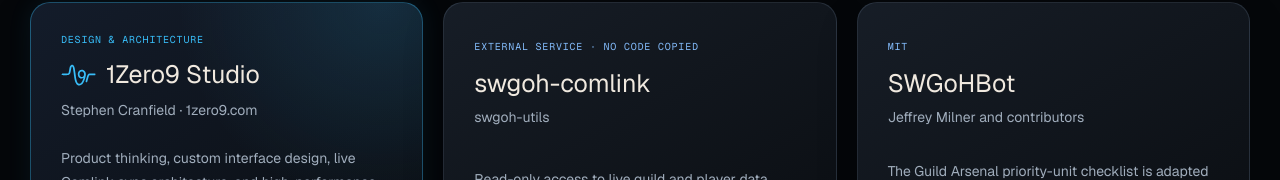
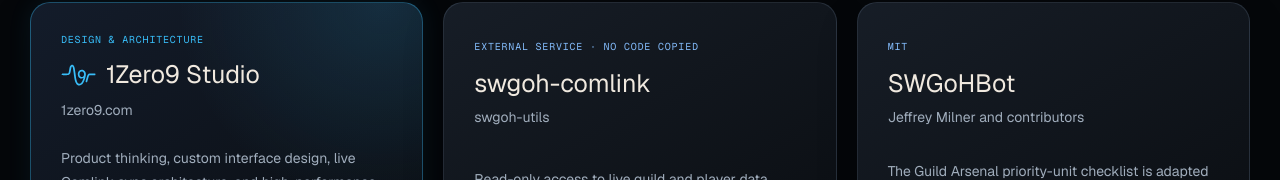
Before and after one commit to 1Zero9/swgoh-bluesbrothers, a Next.js app in the folder web/: page /credits in a window 1280 px wide. Shown: the part 620-800 px from the top of the page. Built offline with nearby package versions, Linux system fonts and the light colour scheme; no server answers; the database is empty.

Commit message:
Remove personal name from 1Zero9 Studio credit card

```diff
--- a/web/app/credits/page.tsx
+++ b/web/app/credits/page.tsx
@@ -45,7 +45,7 @@
               <OneZeroNineLogo className="studio-card-logo" />
               <h2>1Zero9 Studio</h2>
             </div>
-            <p>Stephen Cranfield · 1zero9.com</p>
+            <p>1zero9.com</p>
           </div>
           <p>Product thinking, custom interface design, live Comlink sync architecture, and high-performance guild operations platform.</p>
           <a href="https://1zero9.com" target="_blank" rel="noreferrer" className="studio-visit-link">
```
